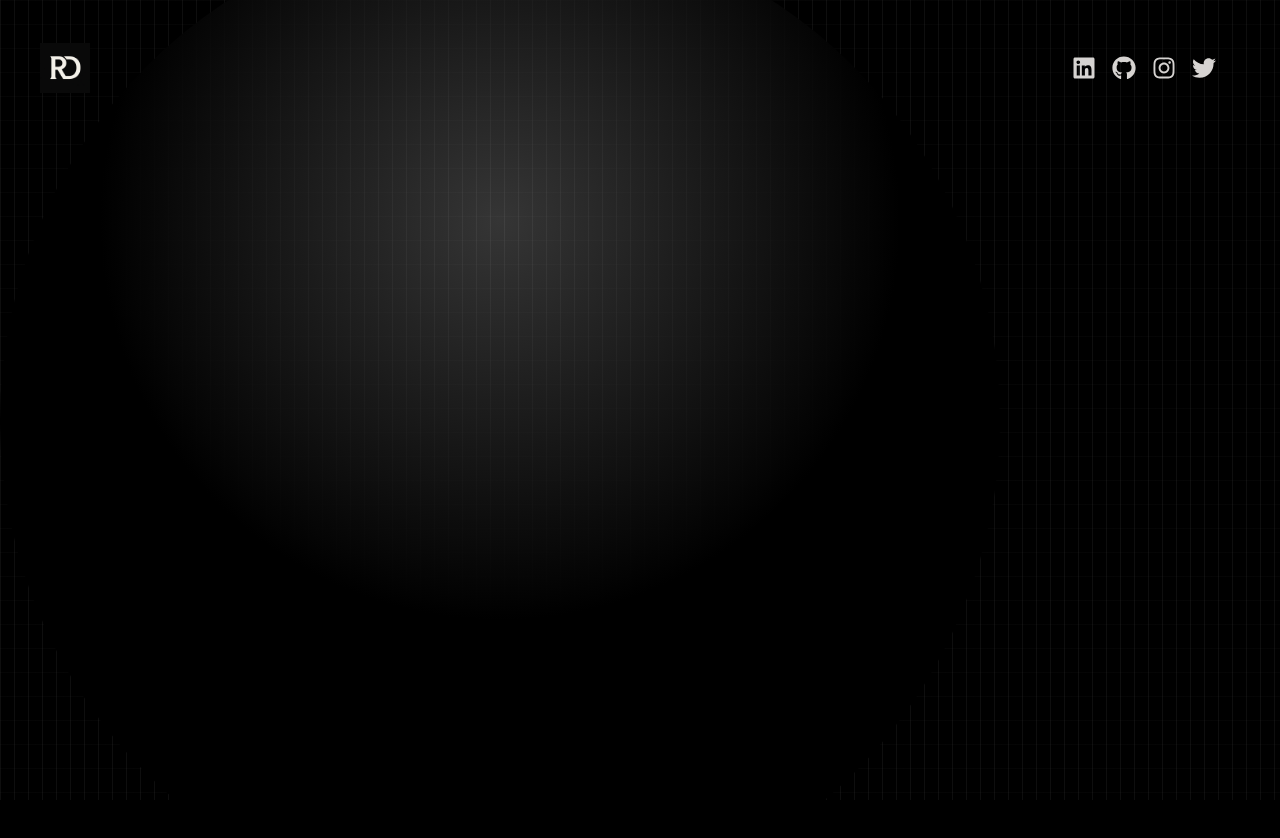
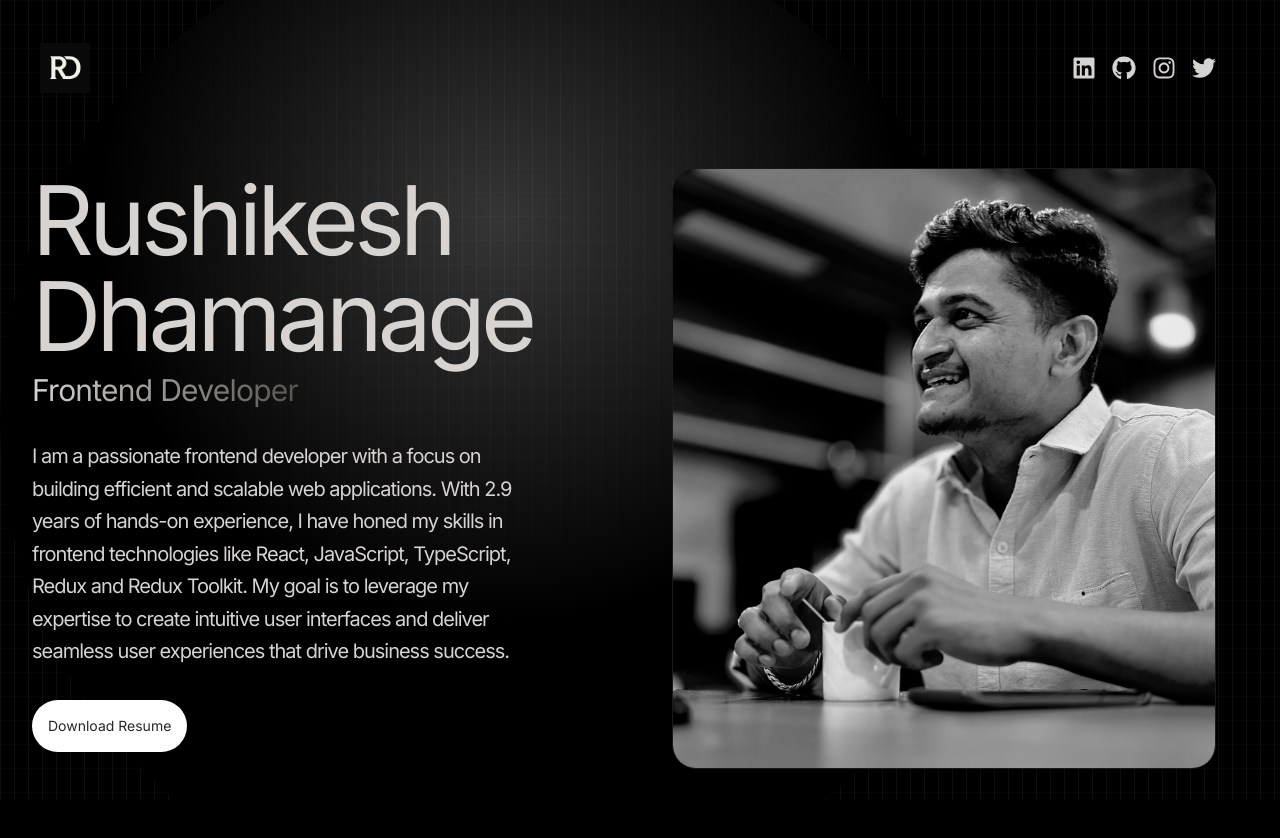
Before and after one commit to RushiDD/my-portfolio, a React (Vite) app: page / in a window 1280 px wide. Shown: the top 838 px of the page. Before the commit the page ends 800 px from the top, so only its background shows below. Built offline with nearby package versions, Linux system fonts and the light colour scheme.

Commit message:
Hero Section

```diff
--- a/src/App.jsx
+++ b/src/App.jsx
@@ -1,3 +1,4 @@
+import Hero from "./components/Hero";
 import Navbar from "./components/Navbar";
 
 export default function App() {
@@ -12,6 +13,7 @@ export default function App() {
 
       <div className="container mx-auto px-8">
         <Navbar />
+        <Hero />
       </div>
     </div>
   );
--- a/src/components/Hero.jsx
+++ b/src/components/Hero.jsx
@@ -1,3 +1,48 @@
+import RushiProfile from "../assets/RushiProfile.jpg";
+import { HERO_CONTENT } from "../constants/index.js";
+
 export default function Hero() {
-  return <div>Herp</div>;
+  return (
+    <div className="pb-4 lg:mb-36">
+      <div className="flex flex-wrap lg:flex-row-reverse">
+        <div className="w-full lg:w-1/2">
+          <div className="fles justify-center lg:p-8">
+            <img
+              src={RushiProfile}
+              alt="Rushi"
+              className="border border-stone-900 rounded-3xl"
+            />
+          </div>
+        </div>
+        <div className="w-full lg:w-1/2">
+          <div className="flex flex-col items-center lg:items-start">
+            <h2 className="mt-9 pb-2 text-4xl tracking-tighter lg:text-8xl">
+              Rushikesh Dhamanage
+            </h2>
+            <span
+              className="bg-gradient-to-r from-stone-300 to-stone-600
+            bg-clip-text text-3xl tracking-tight text-transparent"
+            >
+              Frontend Developer
+            </span>
+            <p
+              className="my-2 max-w-lg py-6 text-xl leading-relaxed
+              tracking-tighter"
+            >
+              {HERO_CONTENT}
+            </p>
+            <a
+              href="/Rushikesh_Frontend_Dev_CV.pdf"
+              target="_blank"
+              rel="noopener noreferrer"
+              download
+              className="bg-white rounded-full p-4 text-sm text-stone-800 mb-10"
+            >
+              Download Resume
+            </a>
+          </div>
+        </div>
+      </div>
+    </div>
+  );
 }
```
Also changed, not shown: src/assets/RushiProfile.jpg (renamed from src/assets/Rushi Profile.jpg).
